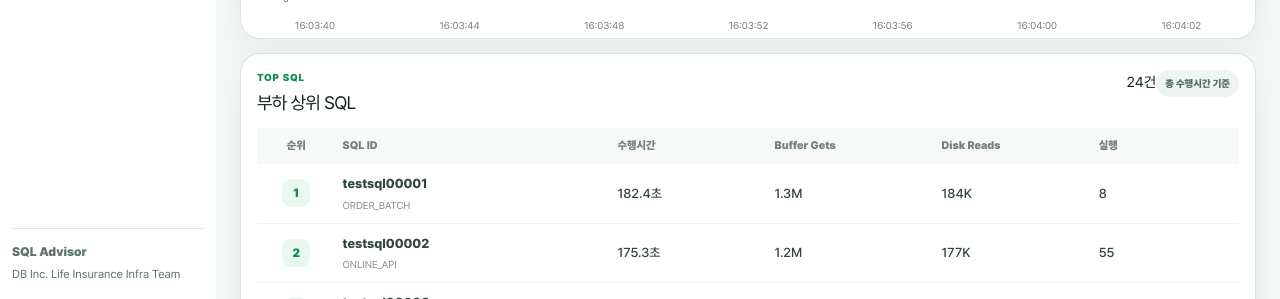
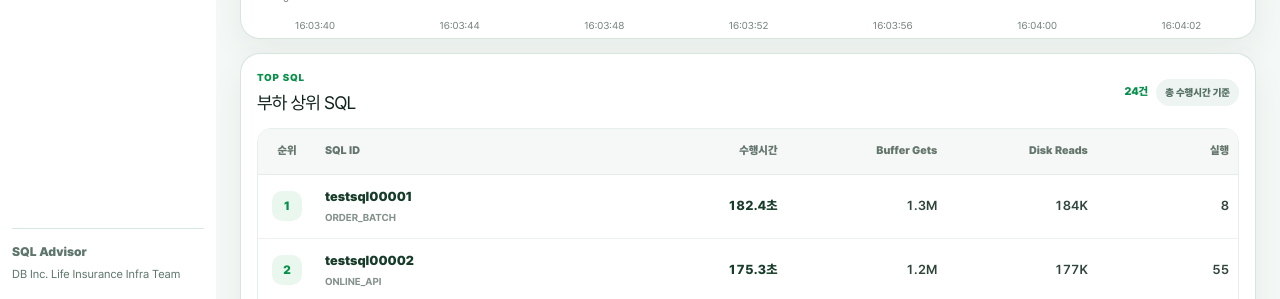
Before and after one commit to DBInc-LifeInsuranceTeam-ITO/SQL-Advisor, a Vue app in the folder frontend/: page /dashboard in a window 1280 px wide. Both pictures are taken after a click on the button "대시보드". Shown: the part 501-800 px from the top of the page. Built offline with nearby package versions, Linux system fonts and the light colour scheme; no server answers.

Commit message:
style: fix top SQL table spacing and scrolling

```diff
--- a/frontend/src/views/awr/AwrDashboard.css
+++ b/frontend/src/views/awr/AwrDashboard.css
@@ -78,7 +78,7 @@
 .panel { min-width:0; padding:16px 18px; border:1px solid rgba(214,228,220,.95); border-radius:20px; box-sizing:border-box; overflow:hidden; }
 .panel-title-row { display:flex; align-items:flex-start; justify-content:space-between; gap:12px; margin-bottom:12px; }
 .panel-title-row h2 { font-size:18px; }
-.badge { display:inline-flex; align-items:center; border-radius:999px; padding:6px 9px; color:#557064; background:#eef4f1; font-size:10px; font-weight:900; }
+.badge { display:inline-flex; align-items:center; border-radius:999px; padding:6px 9px; color:#557064; background:#eef4f1; font-size:10px; font-weight:900; white-space:nowrap; }
 
 .metric-tabs { display:flex; gap:3px; padding:4px; border-radius:11px; background:#f1f5f3; }
 .metric-tabs button { border:0; padding:6px 9px; border-radius:8px; color:#77837d; background:transparent; font:inherit; font-size:10px; font-weight:900; cursor:pointer; }
@@ -96,18 +96,107 @@
 .chart-labels span:first-child { text-align:left; }
 .chart-labels span:last-child { text-align:right; }
 
-.table-wrap { height:calc(100% - 52px); overflow:auto; scrollbar-width:thin; }
-table { width:100%; border-collapse:collapse; font-size:13px; }
-th { position:sticky; top:0; z-index:1; padding:11px 9px; color:#72817a; background:#f6f9f7; text-align:left; font-size:11px; font-weight:900; }
-td { padding:13px 9px; border-bottom:1px solid #edf2ef; color:#30463a; font-size:13px; font-weight:500; white-space:nowrap; }
-td small { display:block; margin-top:4px; color:#839189; font-size:10px; }
-.sql-id { color:#30463a; font-family:inherit; font-size:13px; font-weight:750; }
-.rank-badge { display:inline-grid; place-items:center; width:28px; height:28px; border-radius:9px; color:#078f4c; background:#eaf7ef; font-size:12px; font-weight:900; }
-.empty-panel { height:calc(100% - 50px); display:grid; place-items:center; color:#7a8780; font-size:13px; font-weight:700; text-align:center; }
+.top-sql-panel {
+  display:flex;
+  flex-direction:column;
+  min-height:0;
+}
+.top-sql-title-row {
+  flex:0 0 auto;
+  align-items:center;
+  min-height:44px;
+  margin-bottom:12px;
+}
+.top-sql-actions { display:flex; align-items:center; gap:8px; }
+.row-count { color:#078f4c; font-size:11px; font-weight:900; white-space:nowrap; }
+.top-sql-table-shell {
+  flex:1 1 auto;
+  min-height:0;
+  overflow:hidden;
+  border:1px solid #e7efeb;
+  border-radius:14px;
+  background:#fff;
+}
+.table-wrap {
+  width:100%;
+  height:100%;
+  min-height:0;
+  overflow:auto;
+  scrollbar-width:thin;
+  scrollbar-color:#b9c9c1 transparent;
+}
+.table-wrap::-webkit-scrollbar { width:9px; height:9px; }
+.table-wrap::-webkit-scrollbar-thumb { border:2px solid transparent; border-radius:999px; background:#b9c9c1; background-clip:padding-box; }
+.table-wrap::-webkit-scrollbar-track { background:transparent; }
+.top-sql-table {
+  width:100%;
+  min-width:680px;
+  table-layout:fixed;
+  border-collapse:separate;
+  border-spacing:0;
+  font-size:13px;
+}
+.top-sql-table .col-rank { width:58px; }
+.top-sql-table .col-sql { width:34%; }
+.top-sql-table .col-elapsed { width:15%; }
+.top-sql-table .col-buffer { width:16%; }
+.top-sql-table .col-disk { width:15%; }
+.top-sql-table .col-executions { width:12%; }
+.top-sql-table th {
+  position:sticky;
+  top:0;
+  z-index:3;
+  height:46px;
+  padding:0 12px;
+  border-bottom:1px solid #e3ece7;
+  color:#64756c;
+  background:#f5f8f6;
+  text-align:left;
+  vertical-align:middle;
+  font-size:11px;
+  font-weight:900;
+  line-height:1.2;
+  white-space:nowrap;
+}
+.top-sql-table td {
+  height:64px;
+  padding:8px 12px;
+  border-bottom:1px solid #edf2ef;
+  color:#30463a;
+  vertical-align:middle;
+  font-size:13px;
+  font-weight:600;
+  line-height:1.25;
+  box-sizing:border-box;
+}
+.top-sql-table tbody tr:last-child td { border-bottom:0; }
+.top-sql-table tbody tr:hover td { background:#f9fcfa; }
+.top-sql-table .cell-rank { text-align:center; }
+.top-sql-table .cell-number { text-align:right; font-variant-numeric:tabular-nums; white-space:nowrap; }
+.top-sql-table .metric-strong { color:#173c29; font-weight:800; }
+.sql-info-cell { min-width:0; overflow:hidden; }
+.sql-id,
+.sql-info-cell small {
+  display:block;
+  max-width:100%;
+  overflow:hidden;
+  text-overflow:ellipsis;
+  white-space:nowrap;
+}
+.sql-id { color:#173c29; font-family:inherit; font-size:13px; font-weight:850; line-height:1.3; }
+.sql-info-cell small { margin-top:5px; color:#839189; font-size:10px; font-weight:700; line-height:1.25; }
+.rank-badge { display:inline-grid; place-items:center; width:30px; height:30px; border-radius:10px; color:#078f4c; background:#eaf7ef; font-size:12px; font-weight:900; }
+.empty-panel { flex:1; min-height:0; display:grid; place-items:center; color:#7a8780; font-size:13px; font-weight:700; text-align:center; }
+
+@media (max-width:1500px) {
+  .main-grid { grid-template-columns:minmax(0,1.06fr) minmax(560px,.94fr); }
+  .top-sql-table { min-width:620px; }
+  .top-sql-table th,.top-sql-table td { padding-left:9px; padding-right:9px; }
+}
 
 @media (max-width:1300px) {
   .realtime-dashboard { height:auto; min-height:100vh; overflow:auto; }
   .main-grid { height:auto; min-height:0; grid-template-columns:1fr; }
   .line-chart { height:260px; }
-  .top-sql-panel { min-height:420px; }
+  .top-sql-panel { height:560px; min-height:560px; }
 }
```
